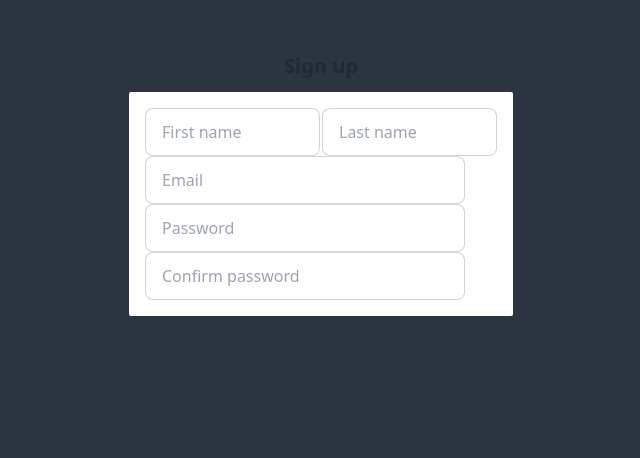
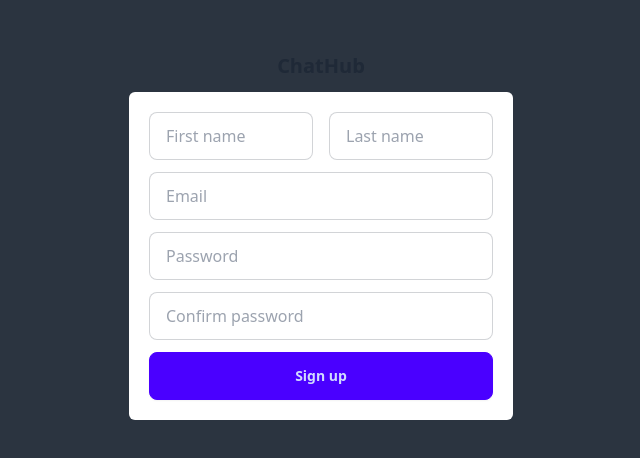
Before and after one commit to personal-applications/chat-react, a React (Vite) app: page / in a window 1280 px wide. Shown: the part 108-566 px from the top of the page, without its empty margins (319-959 px from the left). Built offline with nearby package versions, Linux system fonts and the light colour scheme.

Commit message:
🎨 style: update styling and placeholders in sign up form
- Updated the title to "ChatHub"
- Updated the styling of the form container
- Updated the styling and placeholders of the input fields
- Added a button for signing up

```diff
--- a/src/App.tsx
+++ b/src/App.tsx
@@ -3,36 +3,36 @@
     <>
       <div className="h-screen w-screen bg-neutral pt-40">
         <div className="w-96 mx-auto">
-          <h1 className="text-xl font-semibold text-center">Sign up</h1>
-          <div className="bg-base-100 mt-3 p-4 rounded-sm">
-            <div className="flex gap-0.5">
-
+          <h1 className="text-xl font-semibold text-center">ChatHub</h1>
+          <div className="bg-base-100 mt-3 p-5 rounded-md flex flex-col gap-y-3">
+            <div className="flex gap-x-4">
               <input
                 type="text"
                 placeholder="First name"
-              className="input input-bordered w-full max-w-xs"
+                className="input input-bordered w-full"
               />
               <input
                 type="text"
                 placeholder="Last name"
-              className="input input-bordered w-full max-w-xs"
+                className="input input-bordered w-full"
               />
             </div>
             <input
               type="text"
               placeholder="Email"
-              className="input input-bordered w-full max-w-xs"
+              className="input input-bordered w-full"
             />
             <input
               type="text"
               placeholder="Password"
-              className="input input-bordered w-full max-w-xs"
+              className="input input-bordered w-full"
             />
             <input
               type="text"
               placeholder="Confirm password"
-              className="input input-bordered w-full max-w-xs"
+              className="input input-bordered w-full"
             />
+            <button className="btn btn-primary">Sign up</button>
           </div>
         </div>
       </div>
```
Lines whose indentation alone changed are shown as unchanged.
